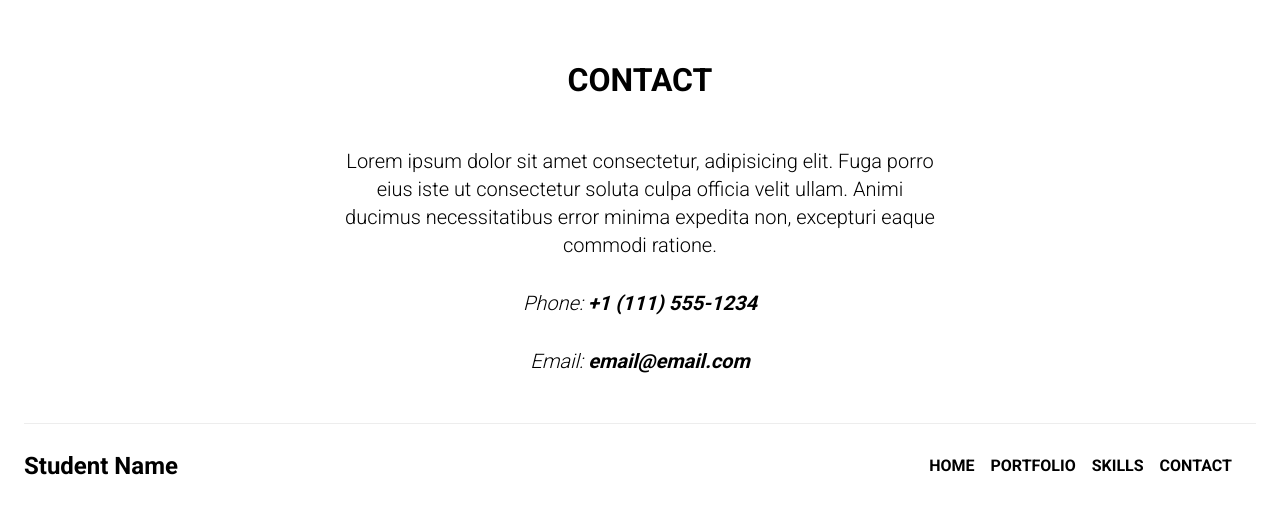
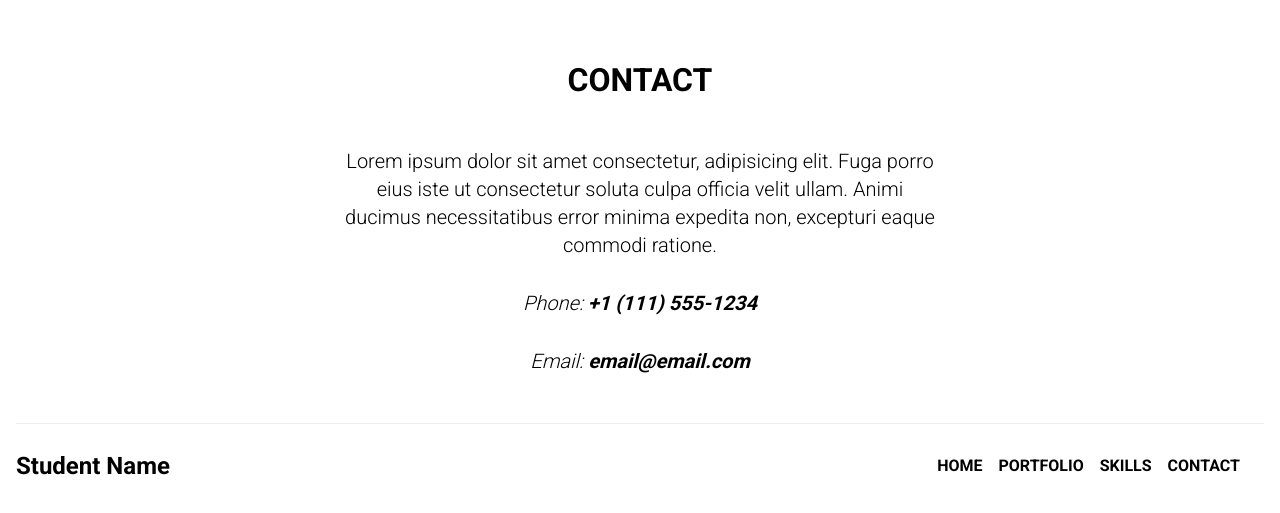
Before and after one commit to tuckcity/techdegree-project-2, a plain HTML site: page index.html in a window 1280 px wide. Shown: the part 2105-2618 px from the top of the page. Drawn offline with Linux system fonts and the light colour scheme.

Commit message:
Update styles.css

```diff
--- a/css/styles.css
+++ b/css/styles.css
@@ -134,7 +134,7 @@ p {
     display: flex;
     justify-content: space-between;
     align-items: center;
-    margin: 3em 1.5em 1em;
+    margin: 3em 1em 1em;
     padding: 1.5em 0;
     border-top: 1px solid rgba(220,220,220,.5);
 }
```
